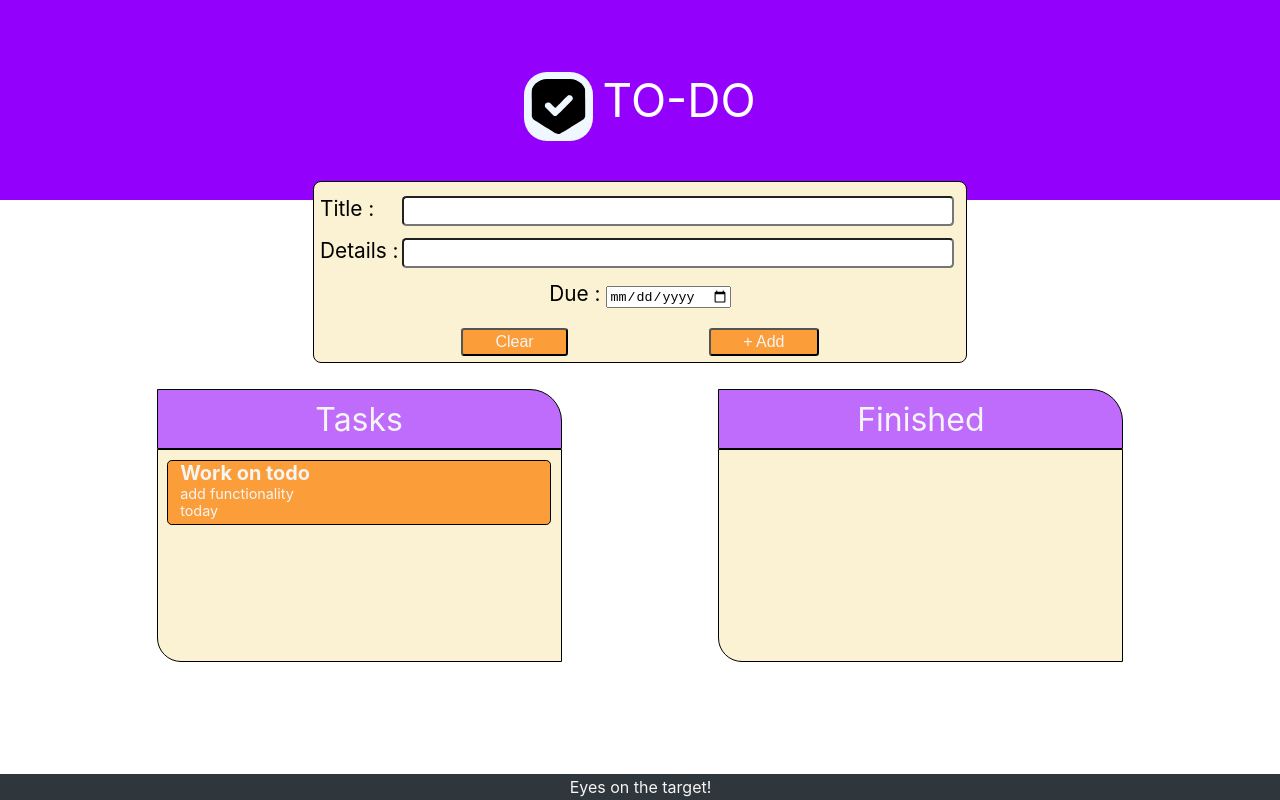
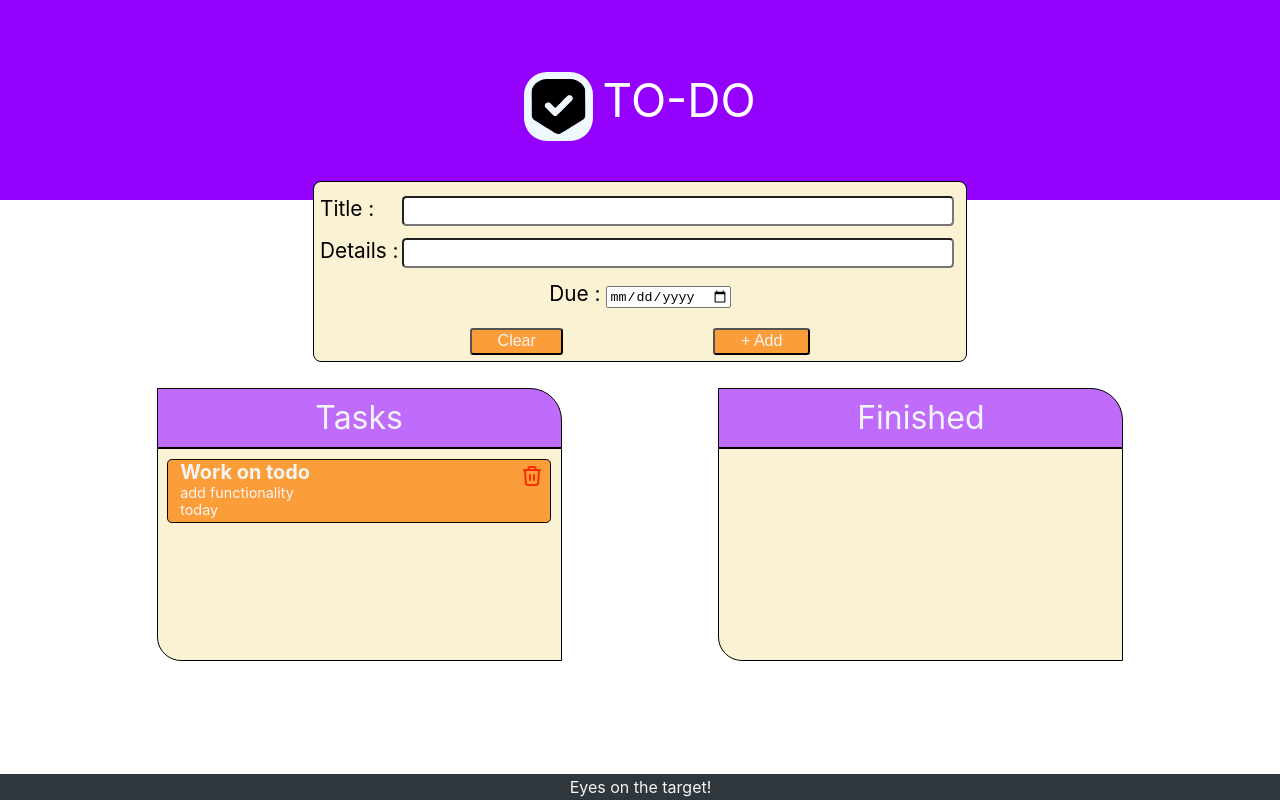
Before and after one commit to faizan-t09/to-do-app, a React (Create React App) app: page / in a window 1280 px wide. Built offline with nearby package versions, Linux system fonts and the light colour scheme.

Commit message:
added delete functionality

```diff
--- a/src/components/List.tsx
+++ b/src/components/List.tsx
@@ -7,10 +7,11 @@ import { taskType } from "../interfaces/TaskInterface";
 interface ListProps {
   title: string;
   elements: taskType[];
-  onClick:(task:taskType)=>void
+  onClick:(task:taskType)=>void;
+  deleteTask:(task:taskType)=>void
 }
 
-export const List: React.FC<ListProps> = ({ title, elements,onClick }) => {
+export const List: React.FC<ListProps> = ({ title, elements,onClick,deleteTask }) => {
   return (
     <div style={{ marginTop: "1em" }}>
       <div className={style.listHeading}>{title}</div>
@@ -21,6 +22,7 @@ export const List: React.FC<ListProps> = ({ title, elements,onClick }) => {
               key={element.id}
               element={element}
               onClick={onClick}
+              deleteTask={deleteTask}
             ></Task>
           );
         })}
--- a/src/components/NewJob.tsx
+++ b/src/components/NewJob.tsx
@@ -39,7 +39,7 @@ export const NewJob:React.FC<NewJobProps> = ({setTasks}:NewJobProps) => {
         <input id="due" type="date" value={formData.due} onChange={handleChange}/>
       </div>
       <div className={style.actionsDiv}>
-        <button className={style.buttonJob} type="reset">Clear</button>
+        <button className={style.buttonJob} type="reset" onClick={()=>setFormData({id:0,title:"",desc:"",due:"",done:false})}>Clear</button>
         <button className={style.buttonJob} type="submit">+ Add</button>
       </div>
     </form>
--- a/src/components/Task.tsx
+++ b/src/components/Task.tsx
@@ -1,18 +1,39 @@
 import React from "react";
 import style from "../module-css/Task.module.css";
 import { taskType } from "../interfaces/TaskInterface";
+import deleteIcon from "../assets/delete-icon.svg";
 
 interface TaskProps {
   element: taskType;
-  onClick:(task:taskType)=>void
+  onClick: (task: taskType) => void;
+  deleteTask: (task: taskType) => void;
 }
 
-export const Task: React.FC<TaskProps> = ({ element,onClick }: TaskProps) => {
+export const Task: React.FC<TaskProps> = ({
+  element,
+  onClick,
+  deleteTask,
+}: TaskProps) => {
   return (
-    <div className={style.taskElement} onClick={(e)=>{e.stopPropagation();onClick(element);}}>
-        <h5 style={{margin:0}}>{element.title}</h5>
-        <p style={{ fontSize: "0.6em" ,margin:0}}>{element.desc}</p>
-        <p style={{ fontSize: "0.6em" ,margin:0}}>{element.due}</p>
+    <div
+      className={style.taskElement}
+      onClick={(e) => {
+        e.stopPropagation();
+        onClick(element);
+      }}
+    >
+      <img
+        src={deleteIcon}
+        className={style.deleteIcon}
+        alt="delete"
+        onClick={(e) => {
+          e.stopPropagation();
+          deleteTask(element);
+        }}
+      />
+      <h5 style={{ margin: 0 }}>{element.title}</h5>
+      <p style={{ fontSize: "0.6em", margin: 0 }}>{element.desc}</p>
+      <p style={{ fontSize: "0.6em", margin: 0 }}>{element.due}</p>
     </div>
   );
 };
--- a/src/module-css/List.module.css
+++ b/src/module-css/List.module.css
@@ -21,7 +21,7 @@
     padding: 0.6em;
     background-color: #FBF1D3;
     border: solid 1px black;
-    max-width: 50vw;
+    max-width: 40vw;
     border-radius: 0 0 0 1.5em;
     min-height: 15vw;
 }
--- a/src/module-css/NewJob.module.css
+++ b/src/module-css/NewJob.module.css
@@ -33,7 +33,7 @@
 .buttonJob{
     font-size: 1em;
     border-radius: 0.2em;
-    padding: 0.2em 2em 0.2em 2em;
+    padding: 0.2vw 2vw 0.2vw 2vw;
     background-color: #fb9d39;
     color: whitesmoke;
     cursor: pointer;
--- a/src/module-css/Task.module.css
+++ b/src/module-css/Task.module.css
@@ -9,4 +9,15 @@
     margin-bottom: 0.5em;
     cursor:pointer;
     text-align: start;
+    word-wrap: break-word;
+    padding-right: 3em;
 }
+
+.deleteIcon{
+    height: 1em;
+    width: 1em;
+    position: absolute;
+    left: auto;
+    right:0.5em;
+    padding: 0.2em;
+}
--- a/src/pages/MainPage.tsx
+++ b/src/pages/MainPage.tsx
@@ -15,7 +15,6 @@ export const MainPage: React.FC<MainPageProps> = ({
   tasks,
   setTasks,
 }: MainPageProps) => {
-
   const markTaskDone = (currTask: taskType) => {
     setTasks((prev) =>
       prev.map((task) => {
@@ -37,13 +36,28 @@ export const MainPage: React.FC<MainPageProps> = ({
       })
     );
   };
+
+  const deleteTask = (currTask: taskType) => {
+    setTasks((prev) => prev.filter((task) => task.id !== currTask.id));
+  };
+
   return (
     <div>
       <Header />
       <NewJob setTasks={setTasks} />
       <div style={{ display: "flex", justifyContent: "space-evenly" }}>
-        <List onClick={markTaskDone} title="Tasks" elements={tasks.filter((task)=>task.done===false)} />
-        <List onClick={unmarkTaskDone} title="Finished" elements={tasks.filter((task)=>task.done===true)} />
+        <List
+          onClick={markTaskDone}
+          title="Tasks"
+          elements={tasks.filter((task) => task.done === false)}
+          deleteTask={deleteTask}
+        />
+        <List
+          onClick={unmarkTaskDone}
+          title="Finished"
+          elements={tasks.filter((task) => task.done === true)}
+          deleteTask={deleteTask}
+        />
       </div>
       <Footer />
     </div>
```
Also changed, not shown: src/assets/delete-icon.svg (added).
